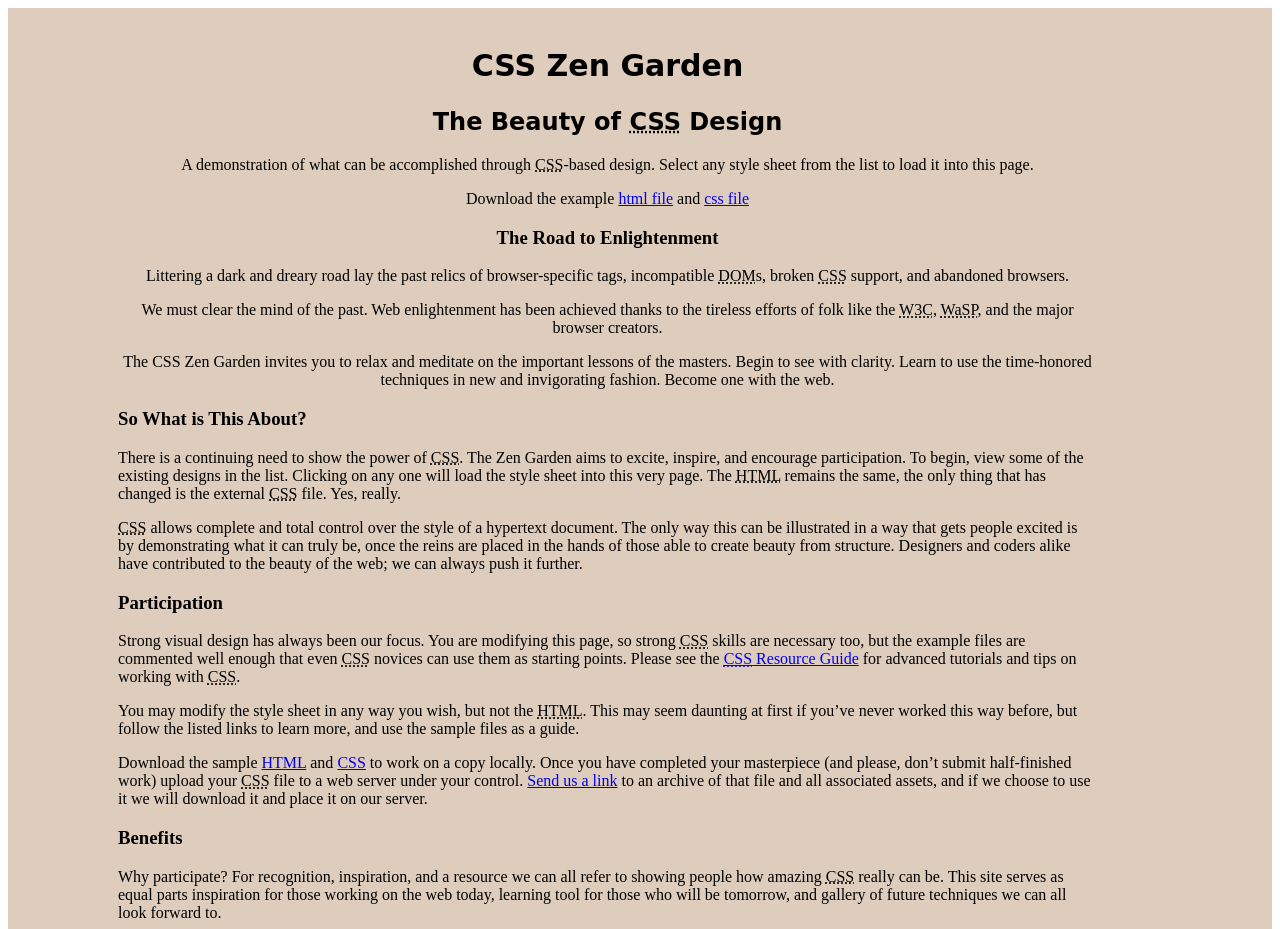
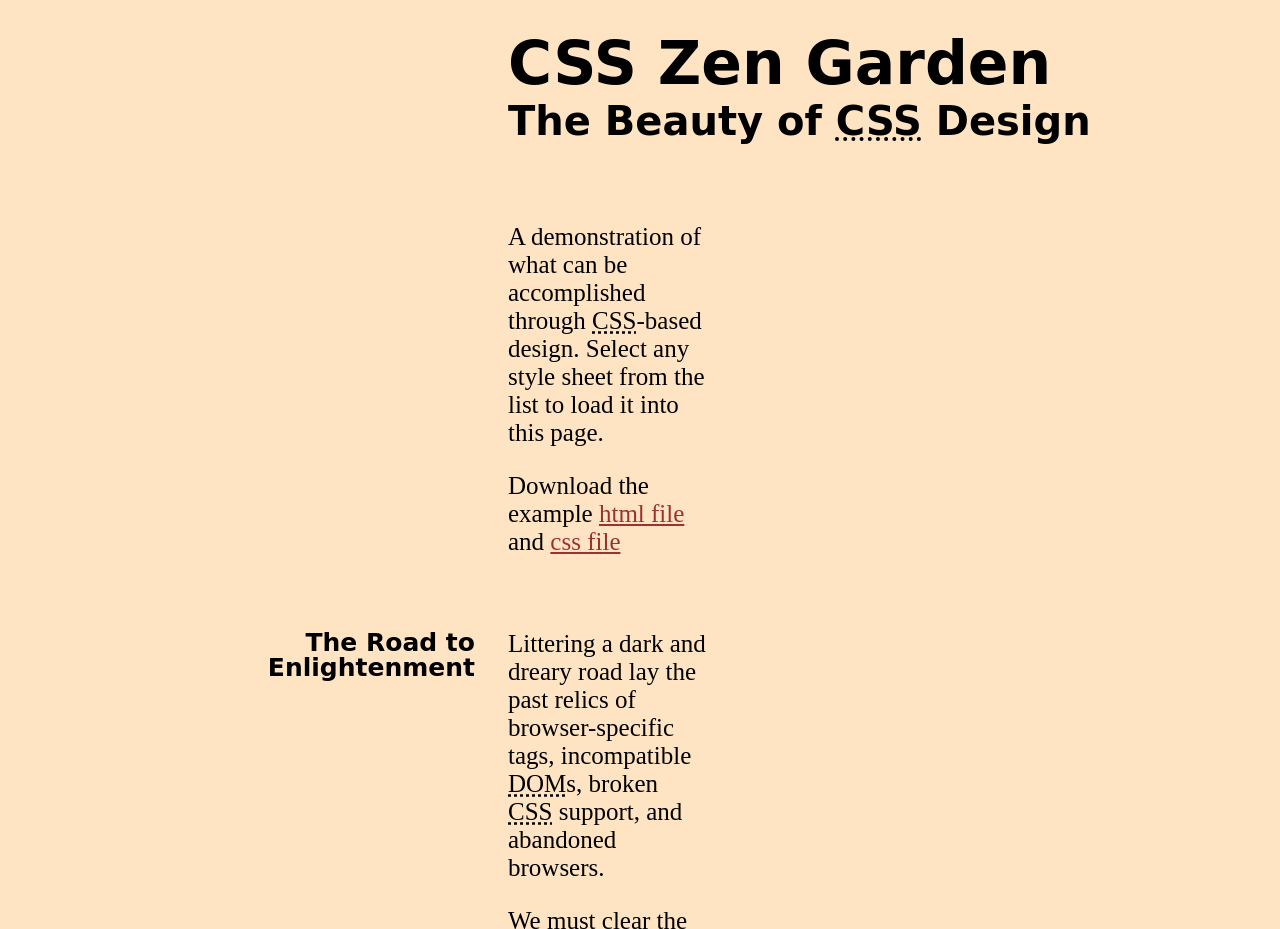
Before and after one commit to ead-codigo-2023/ejercicio-3-diagramaci-n-ceciperez, a plain HTML site: page index.html in a window 1280 px wide. Shown: the top 929 px of the page. Drawn offline with Linux system fonts and the light colour scheme; a web font is replaced by a local one.

Commit message:
Cambios finales

```diff
--- a/style.css
+++ b/style.css
@@ -1,26 +1,106 @@
-.intro{
-    text-align: center;
+html{
+    background-color: #FFE4C4;
+    width: fit-content;
+    height: fit-content;
+}
 
+a{
+    color: #993333;
+}
+
+div{
+    padding: 3vh 0 0 0;
 }
 
 header{
     font-family: 'Croissant One', cursive;
-    padding-top: 15px;
-    padding-bottom: 30px;
-	height: 87px;
-
+    padding: 20px 0 30px 500px;
 }
 
 h1{
-    font-size: 30px;
+    font-size: 60px;
+    margin: 0 0 0 0;
+}
+
+h2{
+    font-size: 40px;
+    margin: 0 0 0 0;
+}
+
+h3{
+    display: inline;
+    position: absolute;
+    font-family: 'Croissant One', cursive;
+    font-size: 15px;
+    text-align: right;
+    overflow-wrap: break-word;
+    width: 200px;
+    line-height: 1;
+    left: 275px;
+    letter-spacing: 0;
+}
+
+aside h3 {
+    display: contents;
+}
+
+
+p{
+    padding: 0 500px 0 500px;
+    font-family: 'Bitter', serif;
+}
+
+footer{
+    text-align: center;
+    font-size: large;
+    font-weight: bold;
+    padding: 20px 0 15px 0;
+}
+
+.wrapper{
+    padding: 0 0 0 0;
+}
+
+.summary p{
+    font-size: 25px;
+}
+
+.preamble p{
+    font-size: 25px;
+}
+
+.preamble h3{
+    font-size: 25px;
+    width: 250px;
+    left: 225px;
+}
+
+.sidebar{
+    padding: 0 0 0 500px;
 }
 
 .page-wrapper{
-    background-color:#DECCBC;
-    padding: 0 175px 0 110px;
+    padding: 0 5vw 0 0px;
 }
+
 @media screen and (max-width: 800px) {
     .page-wrapper {
         padding-left: 40px;
     }
+
+    p{
+        padding: 0 100px 0 100px;
+    }
+
 }
+
+@media screen and (max-width: 450px) {
+    .page-wrapper {
+        padding-left: 40px;
+    }
+
+    p{
+        padding: 0 10px 0 10px;
+    }
+
+}
```
